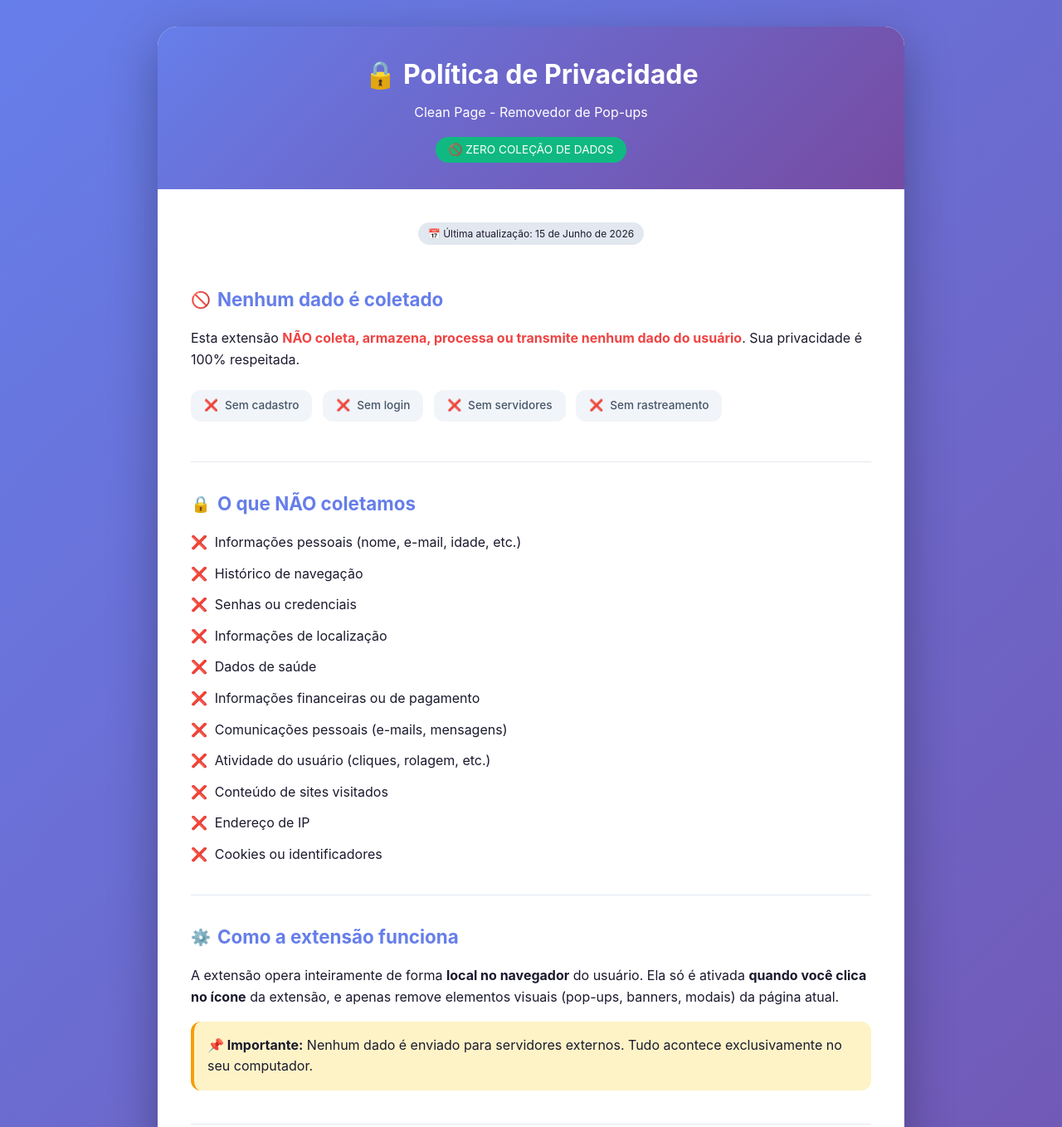
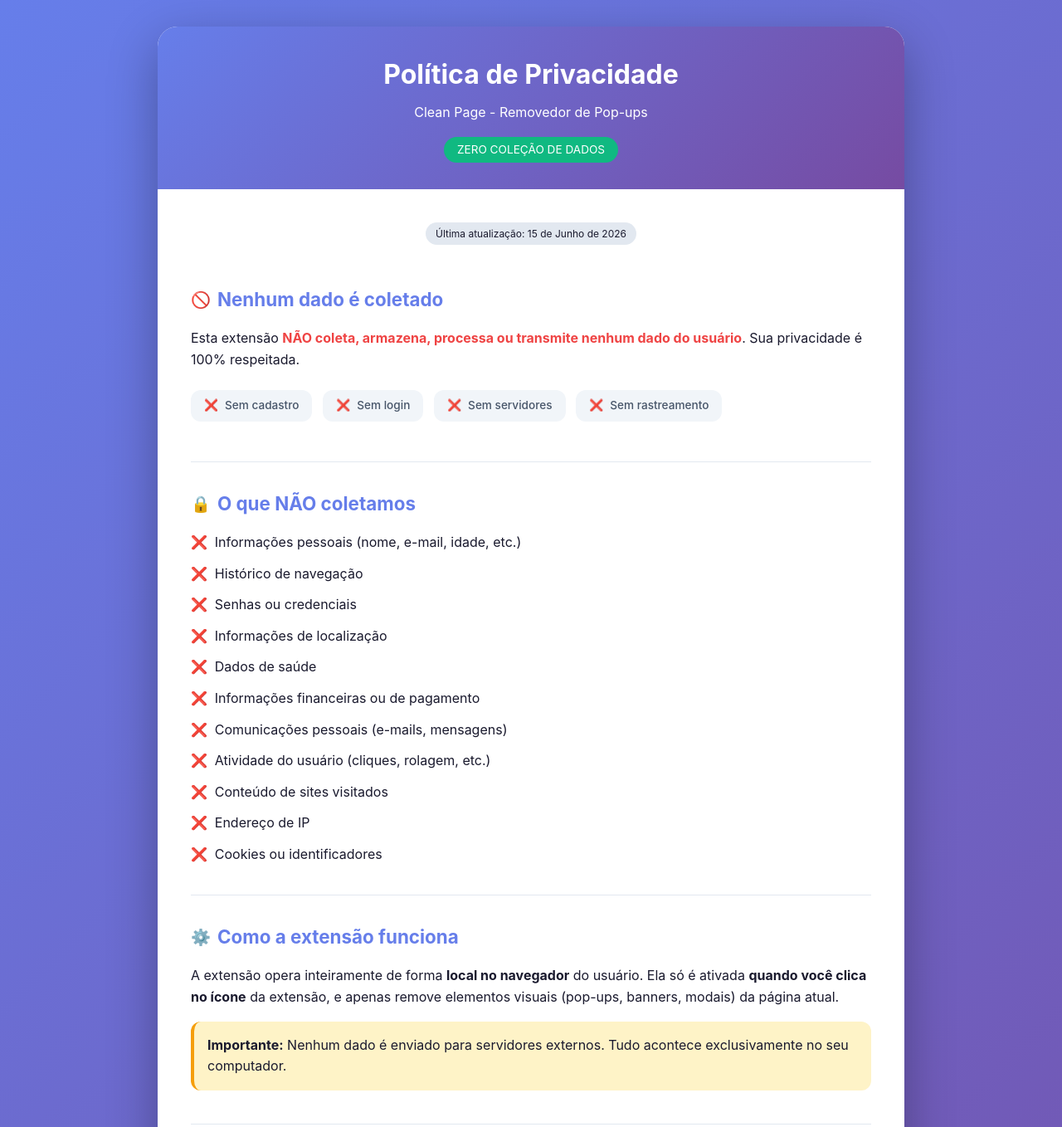
Before and after one commit to Rei-da-internet/clean-page-privacy, a plain HTML site: page index.html in a window 1280 px wide. Shown: the top 1358 px of the page at 83% size. Drawn offline with Linux system fonts and the light colour scheme.

Commit message:
Update index.html

```diff
--- a/index.html
+++ b/index.html
@@ -230,14 +230,14 @@
     <div class="container">
         <div class="card">
             <div class="header">
-                <h1>🔒 Política de Privacidade</h1>
+                <h1>Política de Privacidade</h1>
                 <p>Clean Page - Removedor de Pop-ups</p>
-                <span class="badge no-data">🚫 ZERO COLEÇÃO DE DADOS</span>
+                <span class="badge no-data"> ZERO COLEÇÃO DE DADOS</span>
             </div>
 
             <div class="content">
                 <div style="text-align: center; margin-bottom: 2rem;">
-                    <span class="last-updated">📅 Última atualização: 15 de Junho de 2026</span>
+                    <span class="last-updated"> Última atualização: 15 de Junho de 2026</span>
                 </div>
 
                 <!-- Seção principal: NÃO coletamos -->
@@ -276,7 +276,7 @@
                     <h2 class="how-it-works">Como a extensão funciona</h2>
                     <p>A extensão opera inteiramente de forma <strong>local no navegador</strong> do usuário. Ela só é ativada <strong>quando você clica no ícone</strong> da extensão, e apenas remove elementos visuais (pop-ups, banners, modais) da página atual.</p>
                     <div class="highlight">
-                        <strong>📌 Importante:</strong> Nenhum dado é enviado para servidores externos. Tudo acontece exclusivamente no seu computador.
+                        <strong> Importante:</strong> Nenhum dado é enviado para servidores externos. Tudo acontece exclusivamente no seu computador.
                     </div>
                 </div>
 
@@ -303,7 +303,7 @@
                         <li class="green">✓ Compartilhado com qualquer serviço externo</li>
                     </ul>
                     <div class="highlight" style="background: #dcfce7; border-left-color: #10b981;">
-                        <strong>🔒 Compromisso com a privacidade:</strong> "The use of information received from Google APIs will adhere to the Chrome Web Store User Data Policy, including the Limited Use requirements."
+                        <strong>Compromisso com a privacidade:</strong> "The use of information received from Google APIs will adhere to the Chrome Web Store User Data Policy, including the Limited Use requirements."
                     </div>
                 </div>
 
@@ -312,7 +312,7 @@
                     <h2 class="contact">Contato</h2>
                     <p>Se você tiver dúvidas sobre esta política de privacidade, entre em contato:</p>
                     <div class="highlight" style="background: #ede9fe; border-left-color: #667eea;">
-                        📧 <strong>E-mail:</strong> <a href="mailto:seu.email@exemplo.com" style="color: #667eea;">seu.email@exemplo.com</a>
+                         <strong>E-mail:</strong> <a href="mailto:contato@tmjmidias.com" style="color: #667eea;">contato@tmjmidias.com</a>
                     </div>
                 </div>
             </div>
```
